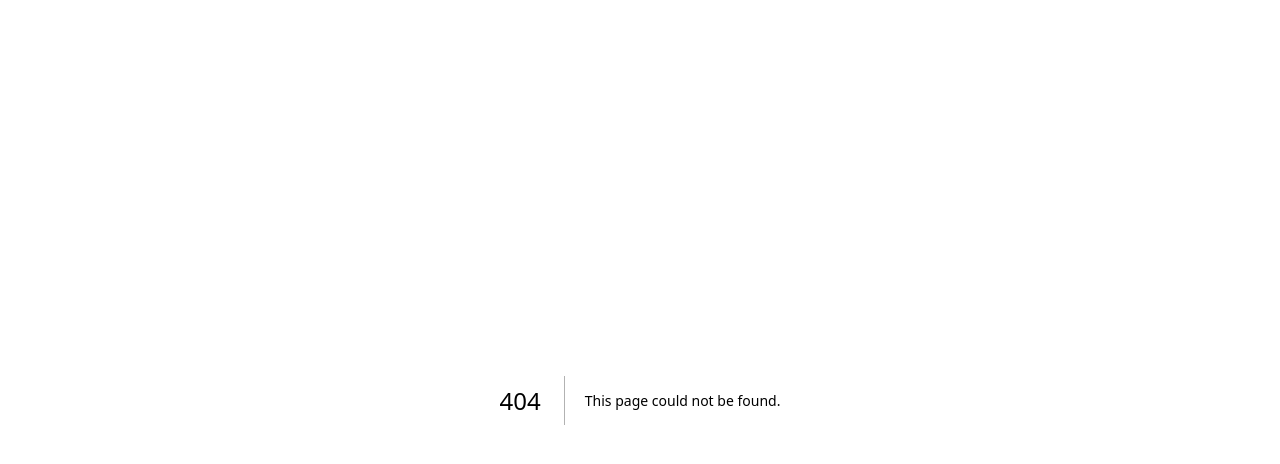
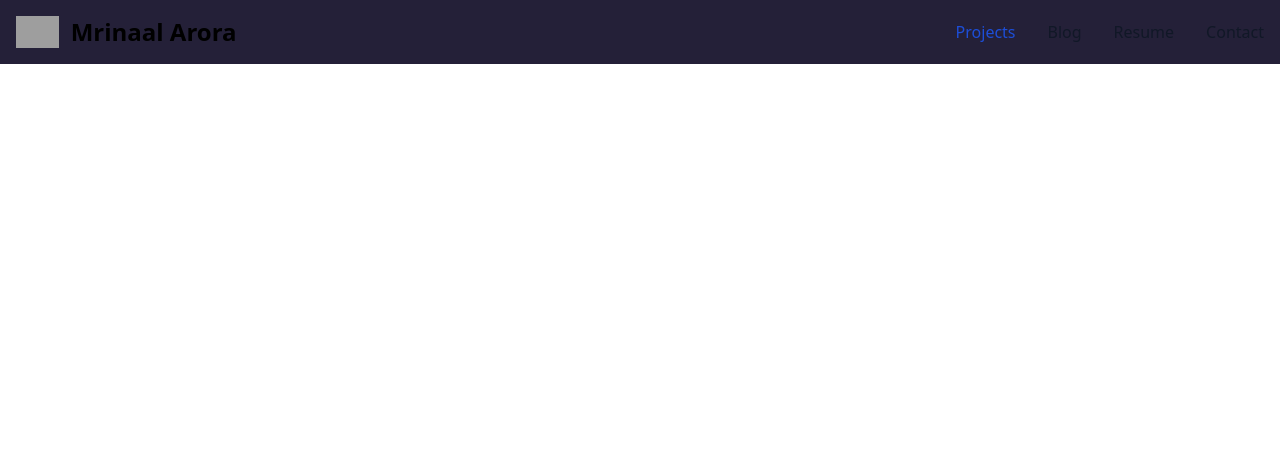
Before and after one commit to aroramrinaal/my-portfolio, a Next.js app: page /contact in a window 1280 px wide. Before the commit this address had no page. Shown: the top 464 px of the page. Built offline with nearby package versions, Linux system fonts and the light colour scheme; grey boxes are pictures that could not be loaded.

Commit message:
refactor: Update Navbar link colors and styles

```diff
--- a/src/components/Navbar.tsx
+++ b/src/components/Navbar.tsx
@@ -1,14 +1,17 @@
 import React from 'react';
 import Link from 'next/link';
+import Contact from '@/pages/contact';
 
 const Navbar: React.FC = () => {
     return (
-        <nav className="border-gray-200 bg-gray-50 dark:bg-gray-800 dark:border-gray-700">
+        <nav className="border-gray-200 bg-darkPurple dark:bg-gray-800 dark:border-gray-700">
             <div className="max-w-screen-xl flex flex-wrap items-center justify-between mx-auto p-4">
-                <a href="#" className="flex items-center space-x-3 rtl:space-x-reverse">
-                    <img src="https://flowbite.com/docs/images/logo.svg" className="h-8" alt="MyLogo" />
-                    <span className="self-center text-2xl font-semibold whitespace-nowrap dark:text-white">Mrinaal Arora</span>
-                </a>
+                <Link href="/">
+                    <a className="flex items-center space-x-3 rtl:space-x-reverse">
+                        <img src="https://flowbite.com/docs/images/logo.svg" className="h-8" alt="MyLogo" />
+                        <span className="self-center text-2xl font-semibold whitespace-nowrap dark:text-white">Mrinaal Arora</span>
+                    </a>
+                </Link>
                 <button data-collapse-toggle="navbar-solid-bg" type="button" className="inline-flex items-center p-2 w-10 h-10 justify-center text-sm text-gray-500 rounded-lg md:hidden hover:bg-gray-100 focus:outline-none focus:ring-2 focus:ring-gray-200 dark:text-gray-400 dark:hover:bg-gray-700 dark:focus:ring-gray-600" aria-controls="navbar-solid-bg" aria-expanded="false">
                     <span className="sr-only">Open main menu</span>
                     <svg className="w-5 h-5" aria-hidden="true" xmlns="http://www.w3.org/2000/svg" fill="none" viewBox="0 0 17 14">
@@ -18,16 +21,24 @@ const Navbar: React.FC = () => {
                 <div className="hidden w-full md:block md:w-auto" id="navbar-solid-bg">
                     <ul className="flex flex-col font-medium mt-4 rounded-lg bg-gray-50 md:space-x-8 rtl:space-x-reverse md:flex-row md:mt-0 md:border-0 md:bg-transparent dark:bg-gray-800 md:dark:bg-transparent dark:border-gray-700">
                         <li>
-                            <a href="#" className="block py-2 px-3 md:p-0 text-white bg-blue-700 rounded md:bg-transparent md:text-blue-700 md:dark:text-blue-500 dark:bg-blue-600 md:dark:bg-transparent" aria-current="page">Home</a>
+                            <Link href="/projects">
+                                <a className="block py-2 px-3 md:p-0 text-white bg-blue-700 rounded md:bg-transparent md:text-blue-700 md:dark:text-blue-500 dark:bg-blue-600 md:dark:bg-transparent" aria-current="page">Projects</a>
+                            </Link>
                         </li>
                         <li>
-                            <a href="#" className="block py-2 px-3 md:p-0 text-gray-900 rounded hover:bg-gray-100 md:hover:bg-transparent md:border-0 md:hover:text-blue-700 dark:text-white md:dark:hover:text-blue-500 dark:hover:bg-gray-700 dark:hover:text-white md:dark:hover:bg-transparent">Services</a>
+                            <Link href="/blog">
+                                <a className="block py-2 px-3 md:p-0 text-gray-900 rounded hover:bg-gray-100 md:hover:bg-transparent md:border-0 md:hover:text-blue-700 dark:text-white md:dark:hover:text-blue-500 dark:hover:bg-gray-700 dark:hover:text-white md:dark:hover:bg-transparent">Blog</a>
+                            </Link>
                         </li>
                         <li>
-                            <a href="#" className="block py-2 px-3 md:p-0 text-gray-900 rounded hover:bg-gray-100 md:hover:bg-transparent md:border-0 md:hover:text-blue-700 dark:text-white md:dark:hover:text-blue-500 dark:hover:bg-gray-700 dark:hover:text-white md:dark:hover:bg-transparent">Pricing</a>
+                            <Link href="/resume">
+                                <a className="block py-2 px-3 md:p-0 text-gray-900 rounded hover:bg-gray-100 md:hover:bg-transparent md:border-0 md:hover:text-blue-700 dark:text-white md:dark:hover:text-blue-500 dark:hover:bg-gray-700 dark:hover:text-white md:dark:hover:bg-transparent">Resume</a>
+                            </Link>
                         </li>
                         <li>
-                            <a href="#" className="block py-2 px-3 md:p-0 text-gray-900 rounded hover:bg-gray-100 md:hover:bg-transparent md:border-0 md:hover:text-blue-700 dark:text-white md:dark:hover:text-blue-500 dark:hover:bg-gray-700 dark:hover:text-white md:dark:hover:bg-transparent">Contact</a>
+                            <Link href="/contact">
+                                <a className="block py-2 px-3 md:p-0 text-gray-900 rounded hover:bg-gray-100 md:hover:bg-transparent md:border-0 md:hover:text-blue-700 dark:text-white md:dark:hover:text-blue-500 dark:hover:bg-gray-700 dark:hover:text-white md:dark:hover:bg-transparent">Contact</a>
+                            </Link>
                         </li>
                     </ul>
                 </div>
--- /dev/null
+++ b/src/pages/contact.tsx
@@ -0,0 +1,11 @@
+import React from "react";
+import Navbar from "@/components/Navbar";
+
+const Contact = () => {
+    return (
+        <Navbar/>
+
+    );
+}
+
+export default Contact;
```
